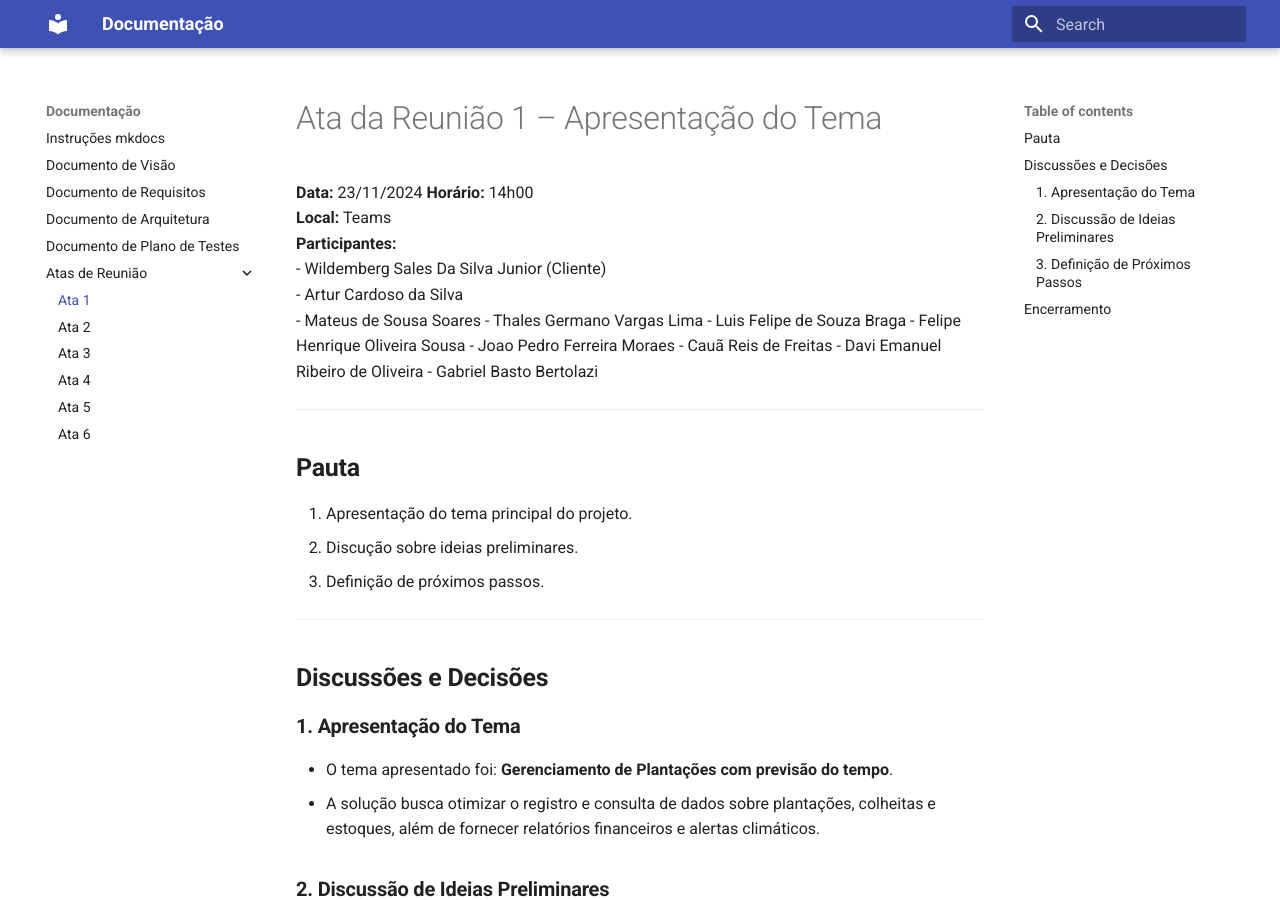
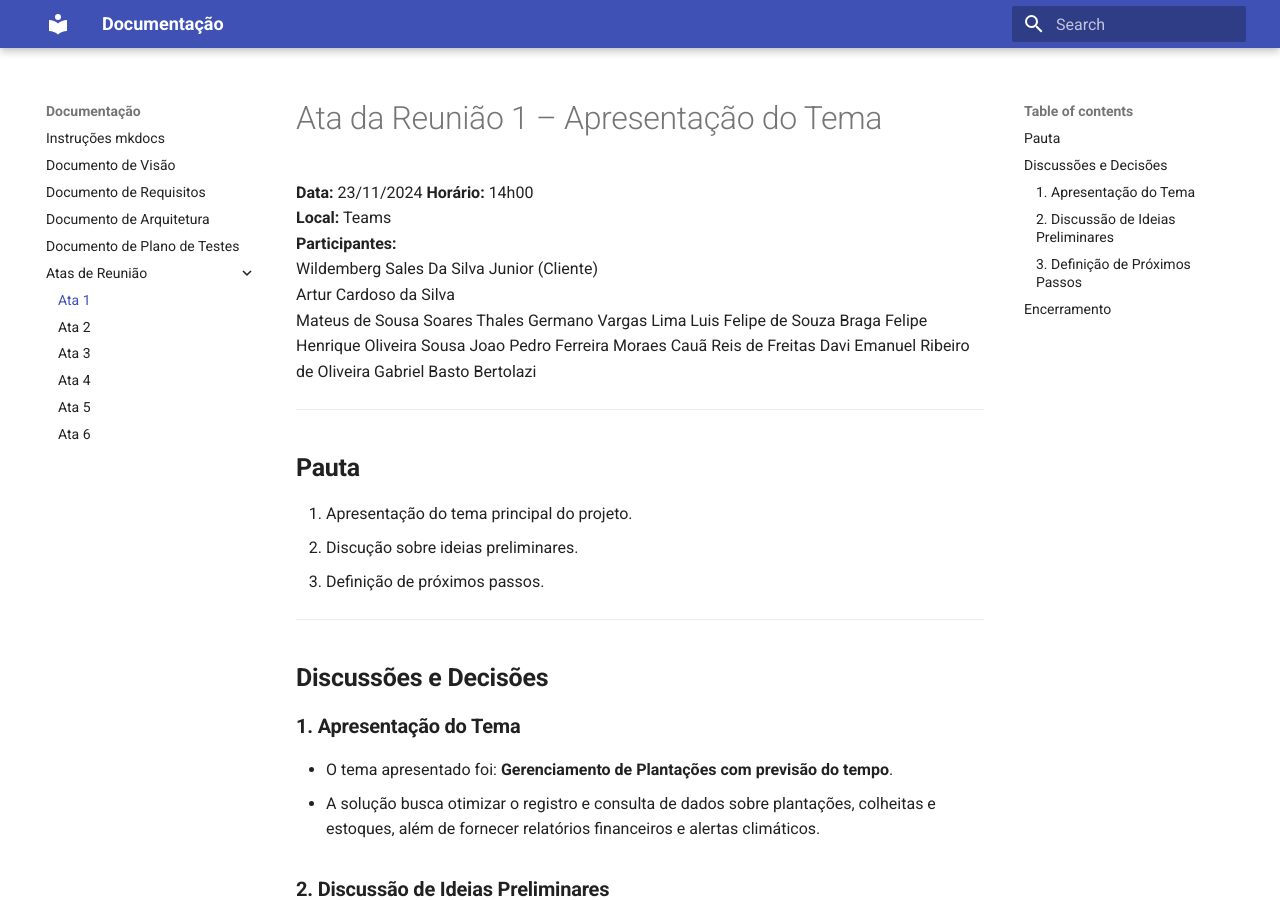
Before and after one commit to vcpVitor/2024.2-Tiwaz, an MkDocs documentation site: the page built from docs/atas-reuniao/ata-reuniao-1.md, in a window 1280 px wide and 900 px high. Built offline with MkDocs 1.6.1 and Material for MkDocs 9.7.7, drawn with Linux system fonts in a browser that asks for light colours.

```diff
--- a/docs/atas-reuniao/ata-reuniao-1.md
+++ b/docs/atas-reuniao/ata-reuniao-1.md
@@ -4,16 +4,16 @@
 **Horário:** 14h00
 **Local:** Teams
 **Participantes:**
-- Wildemberg Sales Da Silva Junior (Cliente)
-- Artur Cardoso da Silva
-- Mateus de Sousa Soares
-- Thales Germano Vargas Lima
-- Luis Felipe de Souza Braga
-- Felipe Henrique Oliveira Sousa
-- Joao Pedro Ferreira Moraes
-- Cauã Reis de Freitas
-- Davi Emanuel Ribeiro de Oliveira
-- Gabriel Basto Bertolazi
+Wildemberg Sales Da Silva Junior (Cliente)
+Artur Cardoso da Silva
+Mateus de Sousa Soares
+Thales Germano Vargas Lima
+Luis Felipe de Souza Braga
+Felipe Henrique Oliveira Sousa
+Joao Pedro Ferreira Moraes
+Cauã Reis de Freitas
+Davi Emanuel Ribeiro de Oliveira
+Gabriel Basto Bertolazi
 ---
 
 ## **Pauta**
```
